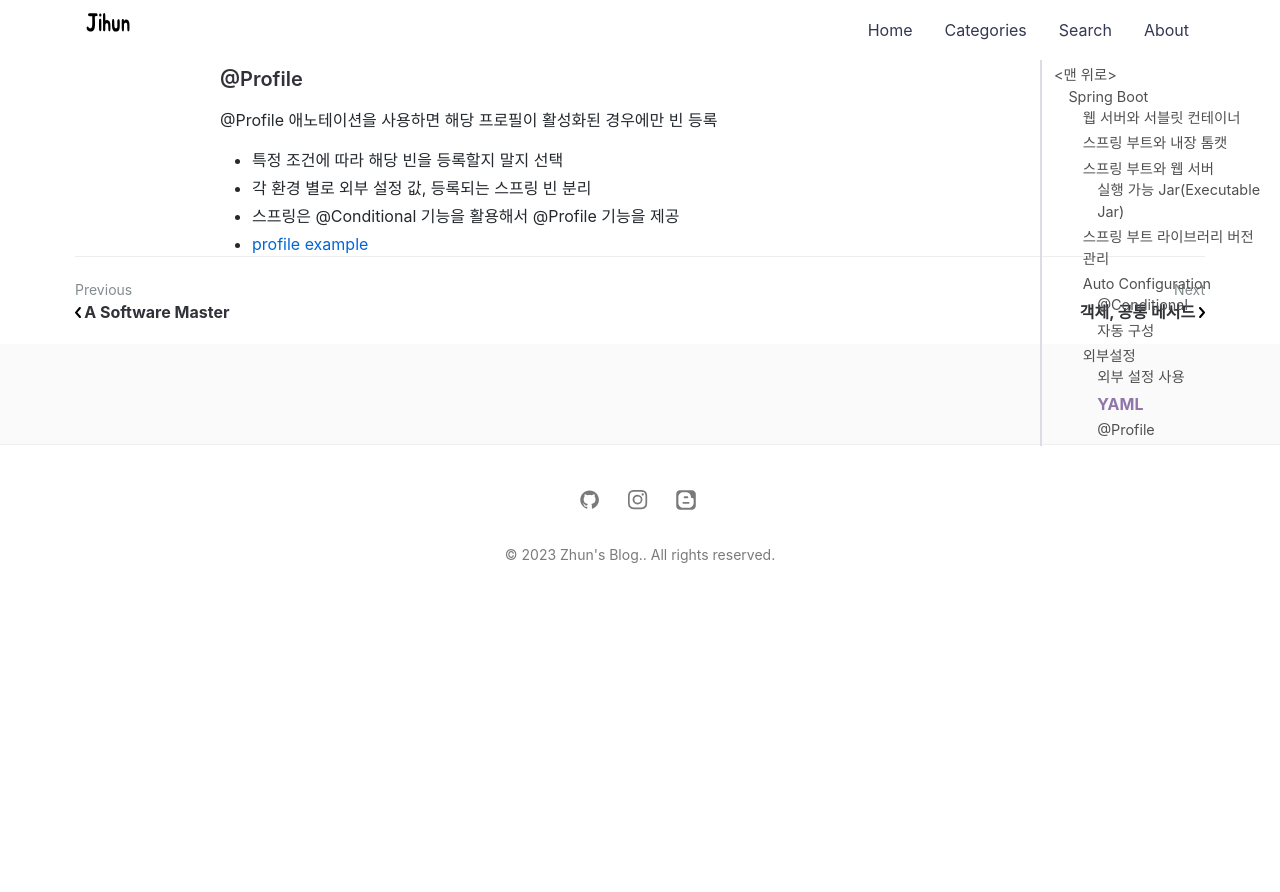
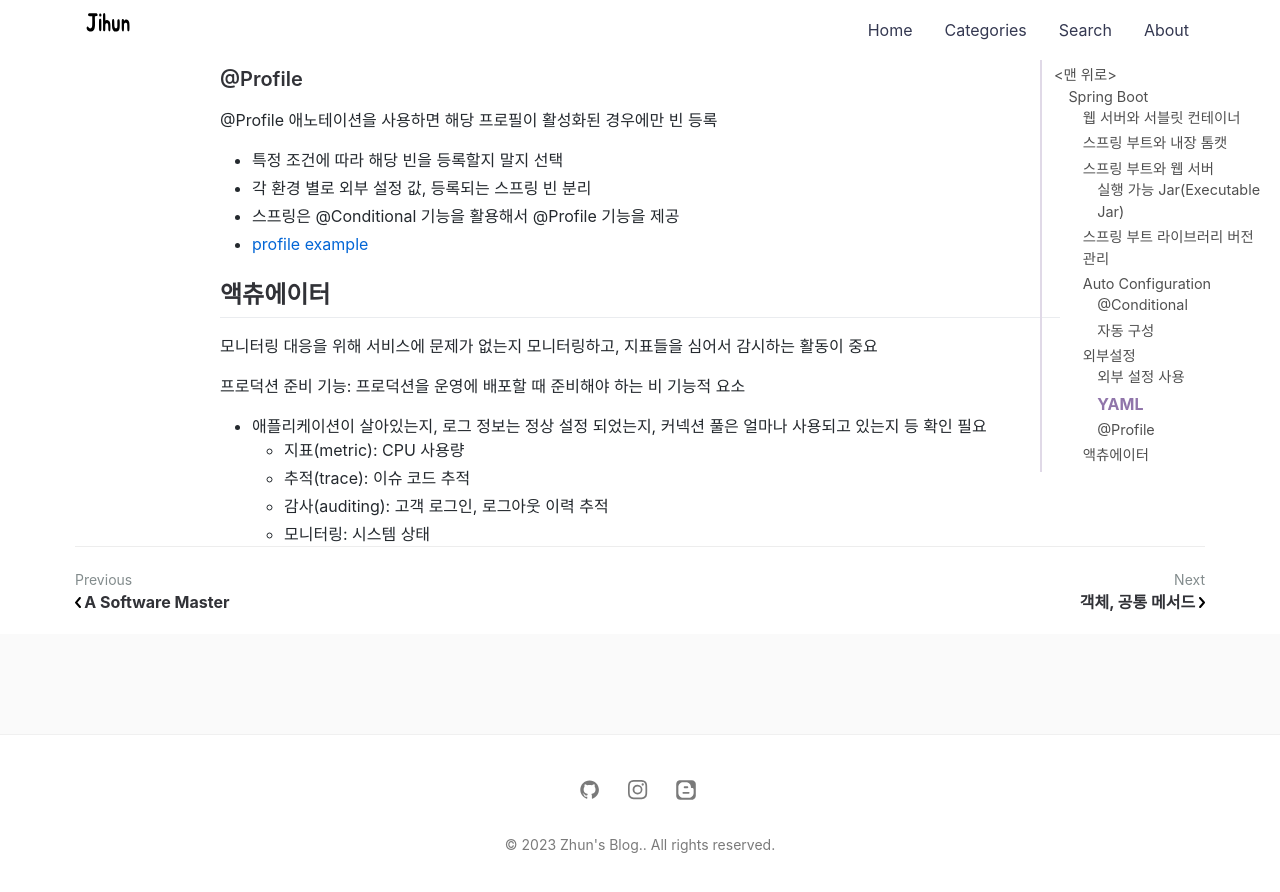
Before and after one commit to jihunparkme/jihunparkme.github.io, a Jekyll site: the page built from _posts/2023-04-06-spring-boot.md, in a window 1280 px wide and 900 px high, scrolled down 17064 px. Shown: the top 892 px of the window. Built offline with Jekyll 4.4.1, drawn with Linux system fonts in a browser that asks for light colours; nearby versions of some CDN libraries; comment, search, counter and statistics services are not loaded; before the commit the page ends 17674 px from its top, so only the background shows below that; some of the changed text lies outside the part shown.

Commit message:
[SpringBoot] 액츄에이터: 프로덕션 준비 기능

```diff
--- a/_posts/2023-04-06-spring-boot.md
+++ b/_posts/2023-04-06-spring-boot.md
@@ -709,3 +709,15 @@ YAML(YAML Ain't Markup Language)은 읽기 좋은 데이터 구조를 목표
 - 각 환경 별로 외부 설정 값, 등록되는 스프링 빈 분리
 - 스프링은 @Conditional 기능을 활용해서 @Profile 기능을 제공
 - [profile example](https://github.com/jihunparkme/Inflearn-Spring-Boot/commit/212c129d47786cdf3a38b392c66ad898e9c621e2)
+
+## 액츄에이터
+
+모니터링 대응을 위해 서비스에 문제가 없는지 모니터링하고, 지표들을 심어서 감시하는 활동이 중요
+
+프로덕션 준비 기능: 프로덕션을 운영에 배포할 때 준비해야 하는 비 기능적 요소
+
+- 애플리케이션이 살아있는지, 로그 정보는 정상 설정 되었는지, 커넥션 풀은 얼마나 사용되고 있는지 등 확인 필요
+  - 지표(metric): CPU 사용량
+  - 추적(trace): 이슈 코드 추적
+  - 감사(auditing): 고객 로그인, 로그아웃 이력 추적
+  - 모니터링: 시스템 상태
```
